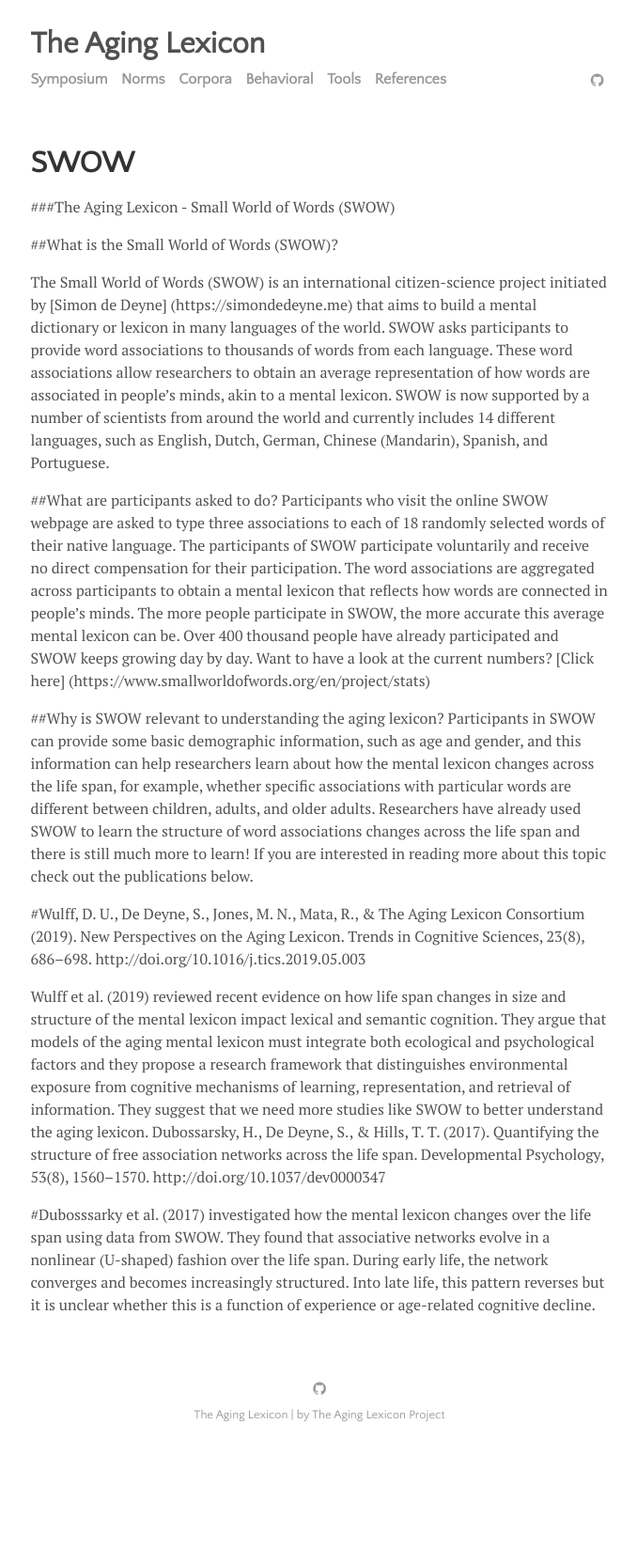
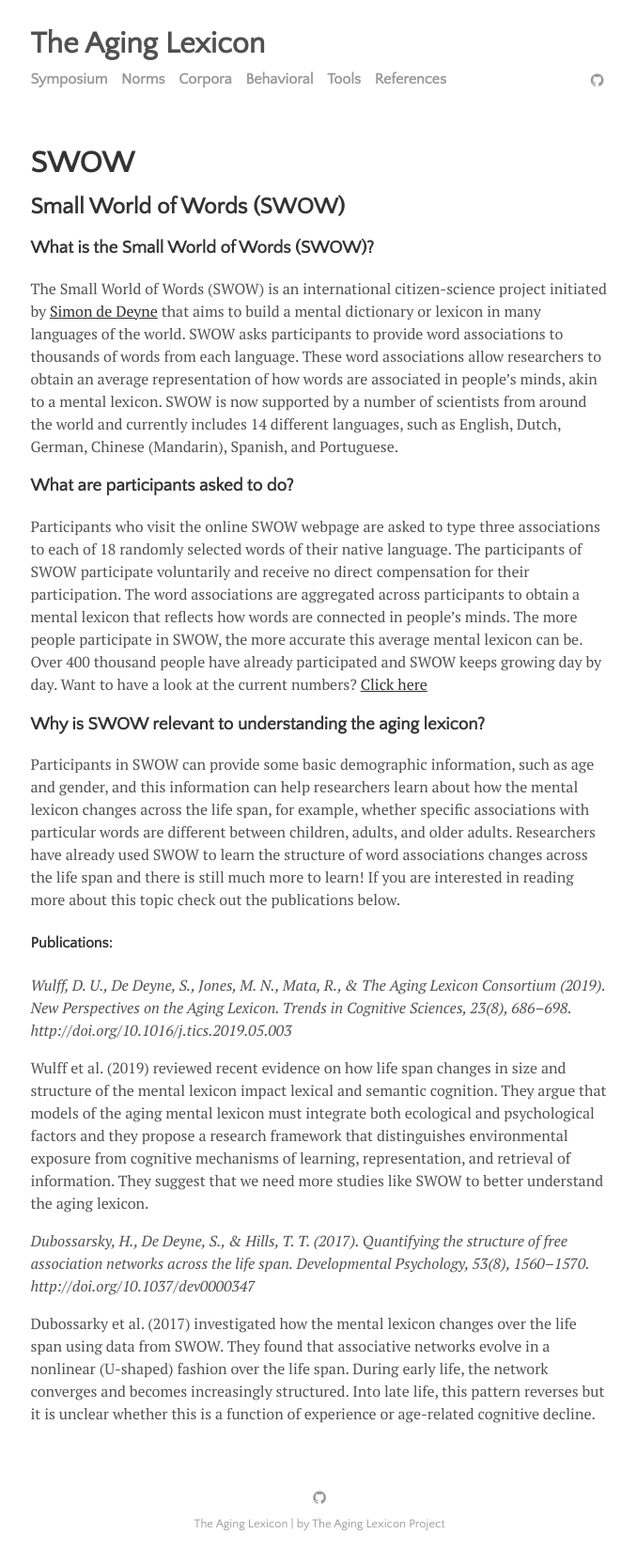
Before and after one commit to aginglexicon/aginglexicon.github.io, a Jekyll site: the page built from menu/SWOW.md, in a window 1280 px wide. Shown: the whole page at 94% size, without its empty margins (300-978 px from the left). Built offline with Jekyll 4.4.1, drawn with Linux system fonts in a browser that asks for light colours; before the commit the page ends 1549 px from its top, so only the background shows below that.

Commit message:
Update SWOW.md

```diff
--- a/menu/SWOW.md
+++ b/menu/SWOW.md
@@ -3,22 +3,25 @@
 title: SWOW
 ---
 
-###The Aging Lexicon - Small World of Words (SWOW)
+## Small World of Words (SWOW)
 
-##What is the Small World of Words (SWOW)?
+### What is the Small World of Words (SWOW)?
 
 The Small World of Words (SWOW) is an international citizen-science
-project initiated by [Simon de Deyne] (https://simondedeyne.me) that aims to build a mental dictionary or lexicon in many languages of the world. SWOW asks participants to provide word associations to thousands of words from each language. These word associations allow researchers to obtain an average representation of how words are associated in people’s minds, akin to a mental lexicon. SWOW is now supported by a number of scientists from around the world and currently includes 14 different languages, such as English, Dutch, German, Chinese (Mandarin), Spanish, and Portuguese.
+project initiated by [Simon de Deyne](https://simondedeyne.me) that aims to build a mental dictionary or lexicon in many languages of the world. SWOW asks participants to provide word associations to thousands of words from each language. These word associations allow researchers to obtain an average representation of how words are associated in people’s minds, akin to a mental lexicon. SWOW is now supported by a number of scientists from around the world and currently includes 14 different languages, such as English, Dutch, German, Chinese (Mandarin), Spanish, and Portuguese.
 
-##What are participants asked to do?
-Participants who visit the online SWOW webpage are asked to type three associations to each of 18 randomly selected words of their native language. The participants of SWOW participate voluntarily and receive no direct compensation for their participation. The word associations are aggregated across participants to obtain a mental lexicon that reflects how words are connected in people’s minds. The more people participate in SWOW, the more accurate this average mental lexicon can be. Over 400 thousand people have already participated and SWOW keeps growing day by day. Want to have a look at the current numbers? [Click here] (https://www.smallworldofwords.org/en/project/stats)
+### What are participants asked to do?
+Participants who visit the online SWOW webpage are asked to type three associations to each of 18 randomly selected words of their native language. The participants of SWOW participate voluntarily and receive no direct compensation for their participation. The word associations are aggregated across participants to obtain a mental lexicon that reflects how words are connected in people’s minds. The more people participate in SWOW, the more accurate this average mental lexicon can be. Over 400 thousand people have already participated and SWOW keeps growing day by day. Want to have a look at the current numbers? [Click here](https://www.smallworldofwords.org/en/project/stats)
 
-##Why is SWOW relevant to understanding the aging lexicon?
+### Why is SWOW relevant to understanding the aging lexicon?
 Participants in SWOW can provide some basic demographic information, such as age and gender, and this information can help researchers learn about how the mental lexicon changes across the life span, for example, whether specific associations with particular words are different between children, adults, and older adults. Researchers have already used SWOW to learn the structure of word associations changes across the life span and there is still much more to learn! If you are interested in reading more about this topic check out the publications below.
 
-#Wulff, D. U., De Deyne, S., Jones, M. N., Mata, R., & The Aging Lexicon Consortium (2019). New Perspectives on the Aging Lexicon. Trends in Cognitive Sciences, 23(8), 686–698. http://doi.org/10.1016/j.tics.2019.05.003
+#### Publications:
+
+ *Wulff, D. U., De Deyne, S., Jones, M. N., Mata, R., & The Aging Lexicon Consortium (2019). New Perspectives on the Aging Lexicon. Trends in Cognitive Sciences, 23(8), 686–698. http://doi.org/10.1016/j.tics.2019.05.003*
 
 Wulff et al. (2019) reviewed recent evidence on how life span changes in size and structure of the mental lexicon impact lexical and semantic cognition. They argue that models of the aging mental lexicon must integrate both ecological and psychological factors and they propose a research framework that distinguishes environmental exposure from cognitive mechanisms of learning, representation, and retrieval of information. They suggest that we need more studies like SWOW to better understand the aging lexicon.
-Dubossarsky, H., De Deyne, S., & Hills, T. T. (2017). Quantifying the structure of free association networks across the life span. Developmental Psychology, 53(8), 1560–1570. http://doi.org/10.1037/dev0000347
 
-#Dubosssarky et al. (2017) investigated how the mental lexicon changes over the life span using data from SWOW. They found that associative networks evolve in a nonlinear (U-shaped) fashion over the life span. During early life, the network converges and becomes increasingly structured. Into late life, this pattern reverses but it is unclear whether this is a function of experience or age-related cognitive decline.
+ *Dubossarsky, H., De Deyne, S., & Hills, T. T. (2017). Quantifying the structure of free association networks across the life span. Developmental Psychology, 53(8), 1560–1570. http://doi.org/10.1037/dev0000347*
+
+Dubossarky et al. (2017) investigated how the mental lexicon changes over the life span using data from SWOW. They found that associative networks evolve in a nonlinear (U-shaped) fashion over the life span. During early life, the network converges and becomes increasingly structured. Into late life, this pattern reverses but it is unclear whether this is a function of experience or age-related cognitive decline.
```
